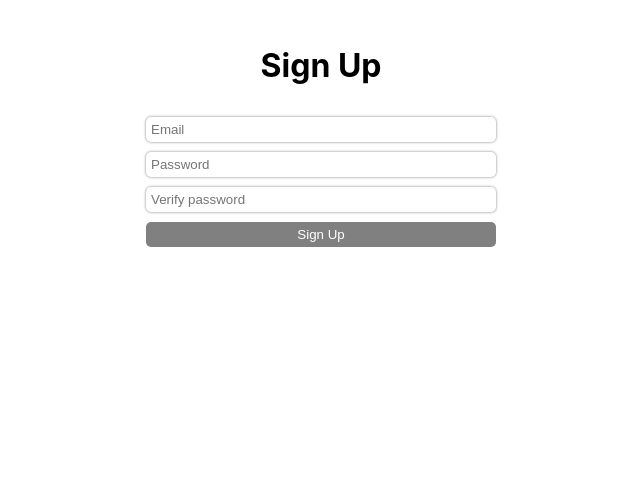
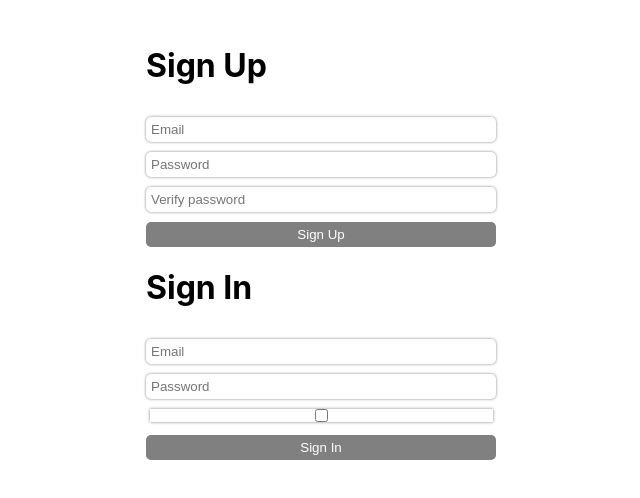
Before and after one commit to theRoodi/linktree, a React (Create React App) app: page / in a window 1280 px wide. Shown: the top 498 px of the page, without its empty margins (319-959 px from the left). Built offline with nearby package versions, Linux system fonts and the light colour scheme; no server answers.

Commit message:
Login page and auth with firebase

```diff
--- a/src/components/App/App.js
+++ b/src/components/App/App.js
@@ -7,8 +7,8 @@ import {Signup} from '../Signup/Signup';
 export const App = () => {
     return (
         <div className={styles.main}>
-            <h1>Sign Up</h1>
             <Signup />
+            <Login />
         </div>
     );
 }
--- a/src/components/Login/Login.js
+++ b/src/components/Login/Login.js
@@ -1,10 +1,57 @@
-import React from 'react';
+import React, {useEffect, useState} from 'react';
 import styles from './styles.module.css'
+import {emailRegex} from '../../service/constants';
+import {fb} from '../../service';
 
 export const Login = () => {
+    const [email, setEmail] = useState('')
+    const [password, setPassword] = useState('')
+    const [valid, setValid] = useState(false)
+    const [error, setError] = useState('')
+
+    useEffect(() => {
+        setValid(email && emailRegex.test(email) && password)
+    }, [email, password])
+
+    const login = () => {
+        if (valid) {
+            setError('')
+            fb.auth.signInWithEmailAndPassword(email, password)
+                .then(res => {
+                        if (!res.user) {
+                            setError('Bad login. Try again')
+                        } else {
+                            console.log("Sign in success")
+                        }
+                    }
+                )
+                .catch(error => {
+                    if (error.code === 'auth/invalid-email' || error.code === 'auth/wrong-password') {
+                        setError('Invalid credential')
+                    } else if (error.code === 'auth/user-not-found') {
+                        setError('No account for this email')
+                    } else {
+                        setError('Something went wrong :(')
+                    }
+                })
+        }
+    }
     return (
         <div className={styles.main}>
-            Login
+            <h1>Sign In</h1>
+            <input type="email"
+                   value={email}
+                   onChange={(e) => setEmail(e.currentTarget.value)}
+                   placeholder="Email"/>
+            <input type="password"
+                   value={password}
+                   onChange={(e) => setPassword(e.currentTarget.value)}
+                   placeholder="Password"/>
+            <input type="checkbox"/>
+
+            <button onClick={login} disabled={!valid}>Sign In</button>
+
+            {error && <div className={`error-message ${styles.error}`}>{error}</div>}
         </div>
     )
 }
--- a/src/components/Login/styles.module.css
+++ b/src/components/Login/styles.module.css
@@ -1,4 +1,33 @@
 .main {
     display: flex;
     flex-direction: column;
+    width: 350px;
+    max-width: 95%;
 }
+
+.main input,
+.main button {
+    margin-top: 10px;
+    padding: 5px;
+    border-radius: 5px;
+    outline: none;
+    border: none;
+}
+.main input {
+    box-shadow: 0px 0px 3px gray;
+}
+.main button {
+    color: white;
+    background-color: #006494;
+    cursor: pointer;
+}
+.main button:disabled {
+    background-color: gray;
+    cursor: not-allowed;
+}
+
+.error{
+    margin-top: 20px;
+    font-weight: bold;
+    color: red;
+}
--- a/src/components/Signup/Signup.js
+++ b/src/components/Signup/Signup.js
@@ -10,18 +10,21 @@ export const Signup = () => {
     const [valid, setValid] = useState(false)
 
     useEffect(() => {
-        setValid(email && emailRegex.test(email) && password && verifyPassword && password === verifyPassword)
+        setValid(email && emailRegex.test(email) &&
+            password && verifyPassword &&
+            password === verifyPassword)
     }, [email, password, verifyPassword])
 
     const signUp = () => {
         if (valid) {
             fb.auth.createUserWithEmailAndPassword(email, password)
-                .then(() => console.log('Signup success'))
+                .then(() => console.log('Sign up success'))
         }
     }
 
     return (
         <div className={styles.main}>
+            <h1>Sign Up</h1>
             <input type="email"
                    value={email}
                    onChange={(e) => setEmail(e.currentTarget.value)}
--- a/src/service/constants.js
+++ b/src/service/constants.js
@@ -1,2 +1,5 @@
 
 export const emailRegex = /^(([^<>()\[\]\\.,;:\s@"]+(\.[^<>()\[\]\\.,;:\s@"]+)*)|(".+"))@((\[[0-9]{1,3}\.[0-9]{1,3}\.[0-9]{1,3}\.[0-9]{1,3}])|(([a-zA-Z\-0-9]+\.)+[a-zA-Z]{2,}))$/
+
+
+export const INVALID_LOGIN_CREDENTIALS = 400
```
Also changed, not shown: src/service/firebase.js (+0 -7 lines).
